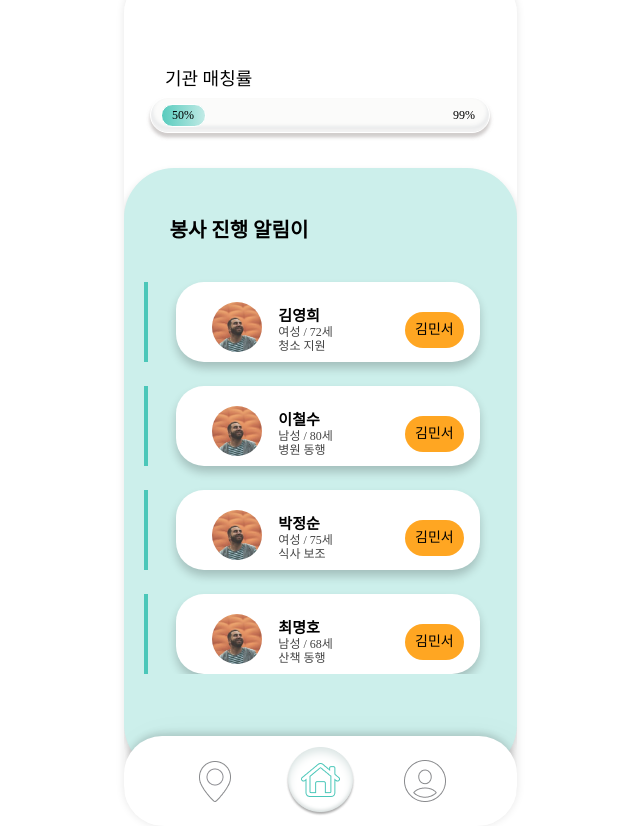
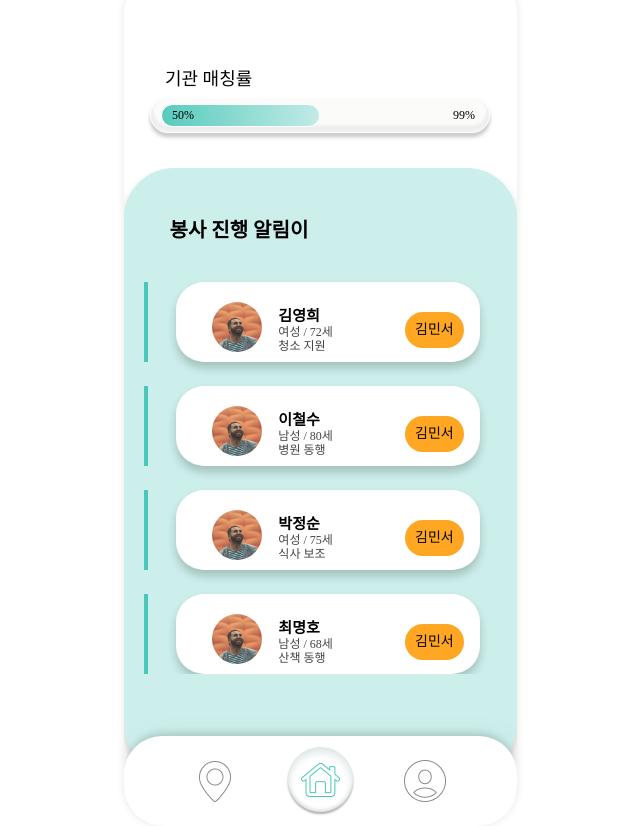
Before and after one commit to 2025-growthon-team3/frontend, a React (Vite) app: page /home/ongi in a window 1280 px wide. Shown: the whole page, without its empty margins (320-960 px from the left). Built offline with nearby package versions, Linux system fonts and the light colour scheme; a web font is replaced by a local one.

Commit message:
Fix: styled-components 오류 해결 (#9)

```diff
--- a/src/components/PercentBar/PercentBar.style.js
+++ b/src/components/PercentBar/PercentBar.style.js
@@ -40,13 +40,13 @@ export const PercentContainer = styled.div`
 `;
 
 export const PercentBar = styled.div`
-  width: ${({ percent }) => percent}%;
+  width: ${({ $percent }) => $percent}%;
   height: 23px;
 
   border-radius: 20px;
   border: 1px solid #fff;
-  background: ${({ type }) =>
-    type === "songil"
+  background: ${({ $type }) =>
+    $type === "songil"
       ? "linear-gradient(90deg, #f97e55 -3.92%, #ffd7ca 97.7%)"
       : "linear-gradient(90deg, #54cabc -3.92%, #bfeae5 97.7%)"};
 
```
